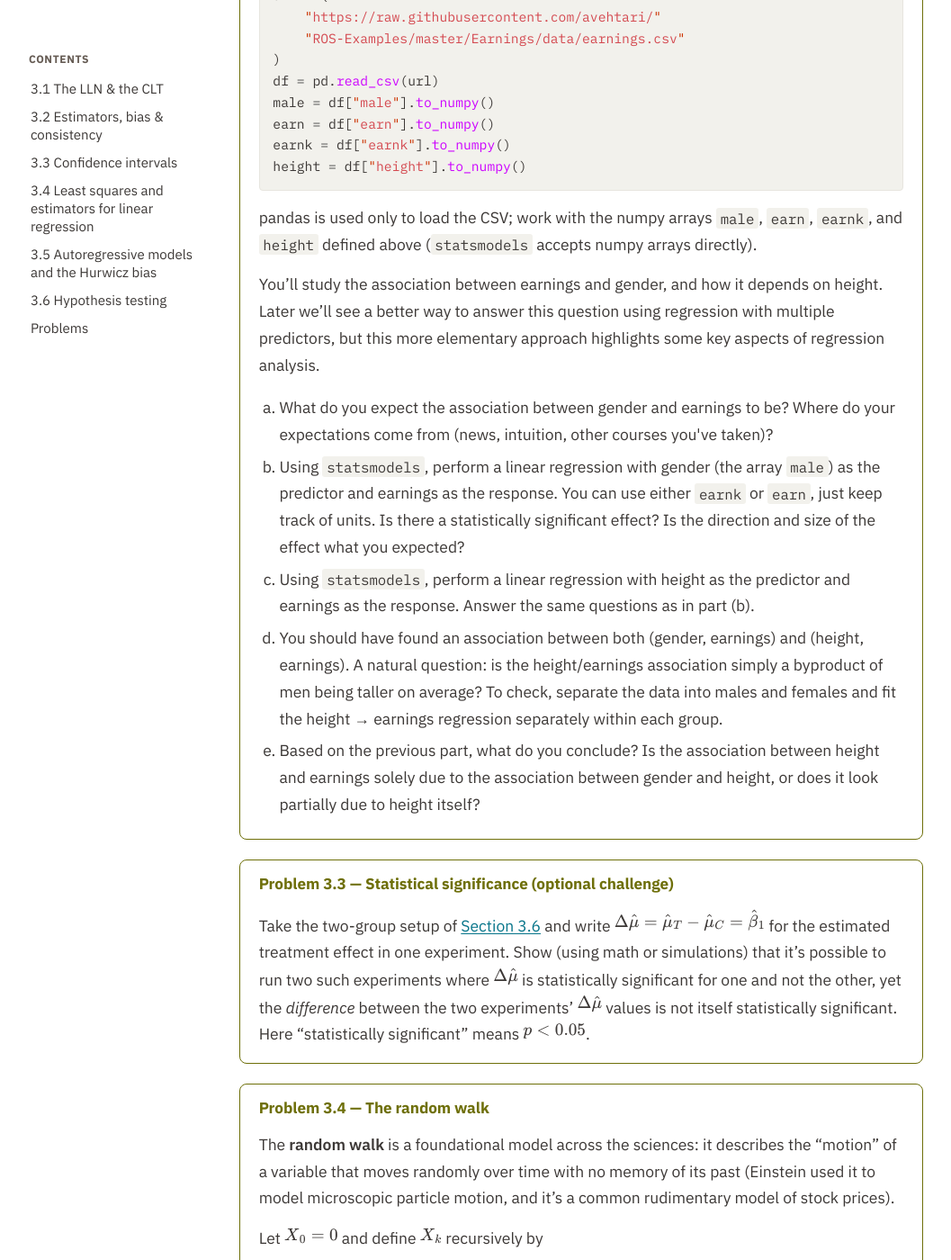
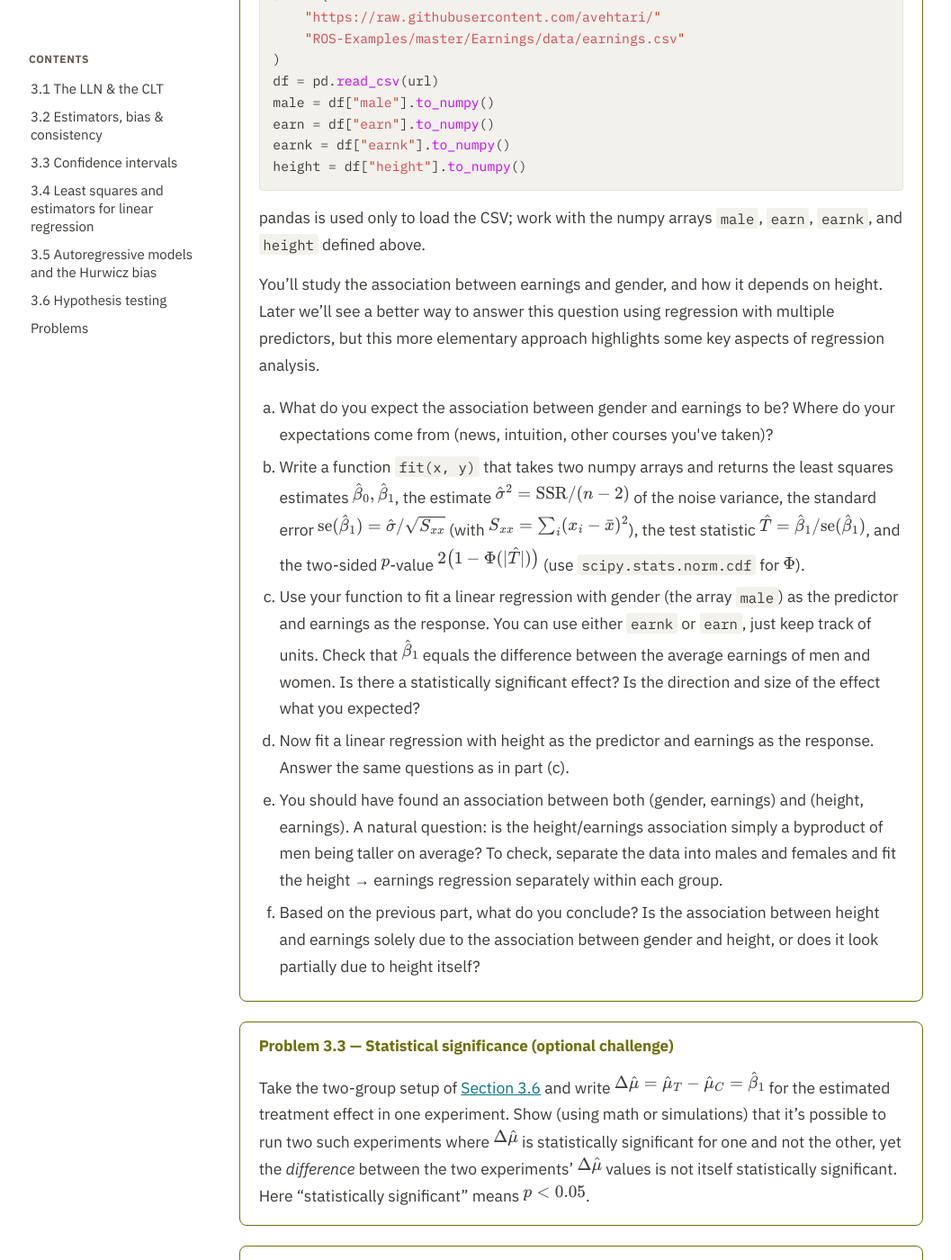
Before and after one commit to elevien/math50_2026, a Jekyll site: the page built from unit3/index.md, in a window 1280 px wide and 1400 px high, scrolled down 20766 px. Shown: the whole window at 90% size, without its empty margins (110-1167 px from the left). Built offline with Jekyll 4.4.1, drawn with Linux system fonts in a browser that asks for light colours.

Commit message:
Publish from math50_sandbox@18b0e67

````diff
--- a/unit3/index.md
+++ b/unit3/index.md
@@ -691,14 +691,15 @@ earnk = df["earnk"].to_numpy()
 height = df["height"].to_numpy()
 ```
 
-pandas is used only to load the CSV; work with the numpy arrays `male`, `earn`, `earnk`, and `height` defined above (`statsmodels` accepts numpy arrays directly).
+pandas is used only to load the CSV; work with the numpy arrays `male`, `earn`, `earnk`, and `height` defined above.
 
 You'll study the association between earnings and gender, and how it depends on height. Later we'll see a better way to answer this question using regression with multiple predictors, but this more elementary approach highlights some key aspects of regression analysis.
 
 <ol type="a">
 <li>What do you expect the association between gender and earnings to be? Where do your expectations come from (news, intuition, other courses you've taken)?</li>
-<li>Using <code>statsmodels</code>, perform a linear regression with gender (the array <code>male</code>) as the predictor and earnings as the response. You can use either <code>earnk</code> or <code>earn</code>, just keep track of units. Is there a statistically significant effect? Is the direction and size of the effect what you expected?</li>
-<li>Using <code>statsmodels</code>, perform a linear regression with height as the predictor and earnings as the response. Answer the same questions as in part (b).</li>
+<li>Write a function <code>fit(x, y)</code> that takes two numpy arrays and returns the least squares estimates $\hat\beta_0,\hat\beta_1$, the estimate $\hat\sigma^2=\text{SSR}/(n-2)$ of the noise variance, the standard error $\text{se}(\hat\beta_1)=\hat\sigma/\sqrt{S_{xx}}$ (with $S_{xx}=\sum_i(x_i-\bar x)^2$), the test statistic $\hat T=\hat\beta_1/\text{se}(\hat\beta_1)$, and the two-sided $p$-value $2\big(1-\Phi(|\hat T|)\big)$ (use <code>scipy.stats.norm.cdf</code> for $\Phi$).</li>
+<li>Use your function to fit a linear regression with gender (the array <code>male</code>) as the predictor and earnings as the response. You can use either <code>earnk</code> or <code>earn</code>, just keep track of units. Check that $\hat\beta_1$ equals the difference between the average earnings of men and women. Is there a statistically significant effect? Is the direction and size of the effect what you expected?</li>
+<li>Now fit a linear regression with height as the predictor and earnings as the response. Answer the same questions as in part (c).</li>
 <li>You should have found an association between both (gender, earnings) and (height, earnings). A natural question: is the height/earnings association simply a byproduct of men being taller on average? To check, separate the data into males and females and fit the height &rarr; earnings regression separately within each group.</li>
 <li>Based on the previous part, what do you conclude? Is the association between height and earnings solely due to the association between gender and height, or does it look partially due to height itself?</li>
 </ol>
````
